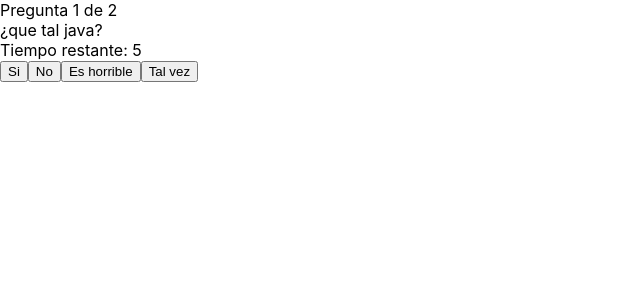
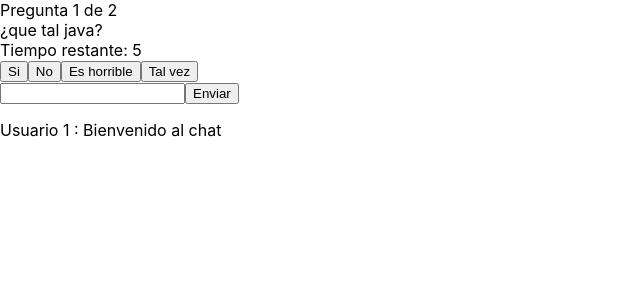
Before and after one commit to O-Uribe/PrograCademia, a React (Create React App) app in the folder client/: page / in a window 1280 px wide. Shown: the top 300 px of the page, without its empty margins (0-640 px from the left). Built offline with nearby package versions, Linux system fonts and the light colour scheme; no server answers.

Commit message:
Avance Conexion Socket.io
Se realiza avancen entre las interaciones entre varios clientes mediante el servidor

```diff
--- a/client/src/App.js
+++ b/client/src/App.js
@@ -14,6 +14,23 @@ function App() {
   const [tiempoRestante, setTiempoRestante] = useState(10);
   const [desactivar, setdesactivar] = useState(false);
 
+  const [message, setMessage] = useState('');
+  const [messages, setMessages] = useState([{
+    body : 'Bienvenido al chat',
+    from: 'Usuario 1'
+  }]);
+
+
+  const handleSubmit = (e) => {
+    e.preventDefault();
+    socket.emit('message', message);
+    const newMessage = {
+      body: message,
+      from: 'Yo'
+    };
+    setMessage([...messages, newMessage]);
+    setMessage('');
+  };
 
 
   function Siguientepregunta(isCorrect, e) {
@@ -35,9 +52,23 @@ function App() {
       if (tiempoRestante > 0) setTiempoRestante((prev) => prev - 1);
       if (tiempoRestante === 0) setdesactivar(true);
     }, 1000);
+  return () => clearInterval(intervalo);
+  }, [tiempoRestante]);
 
-    return () => clearInterval(intervalo);
-  }, [tiempoRestante]);
+
+  useEffect(() => {
+    const receiveMessage = (message) => {
+      setMessages([...messages, message]);
+    };
+
+    socket.on('message', receiveMessage);
+
+    return () => {
+      socket.off('message', receiveMessage);
+  };}, []);
+
+
+
 
   if (juegoterminado)
     return (
@@ -98,6 +129,19 @@ function App() {
         </button>
       ))}
     </div>
+
+
+    <div className="Chat">
+        <form onSubmit={handleSubmit}>
+          <input type="text" onChange={e=>setMessage(e.target.value)} value={message}/>
+          <button>Enviar</button>
+        </form>
+        {messages.map((message, index) => (
+          <div key={index}>
+            <p>{message.from} : {message.body}</p>
+          </div>
+        ))}
+    </div>
   </main>
   );
 }
```
Also changed, not shown: 1 other file (tests, documents, lock files or other folders).
